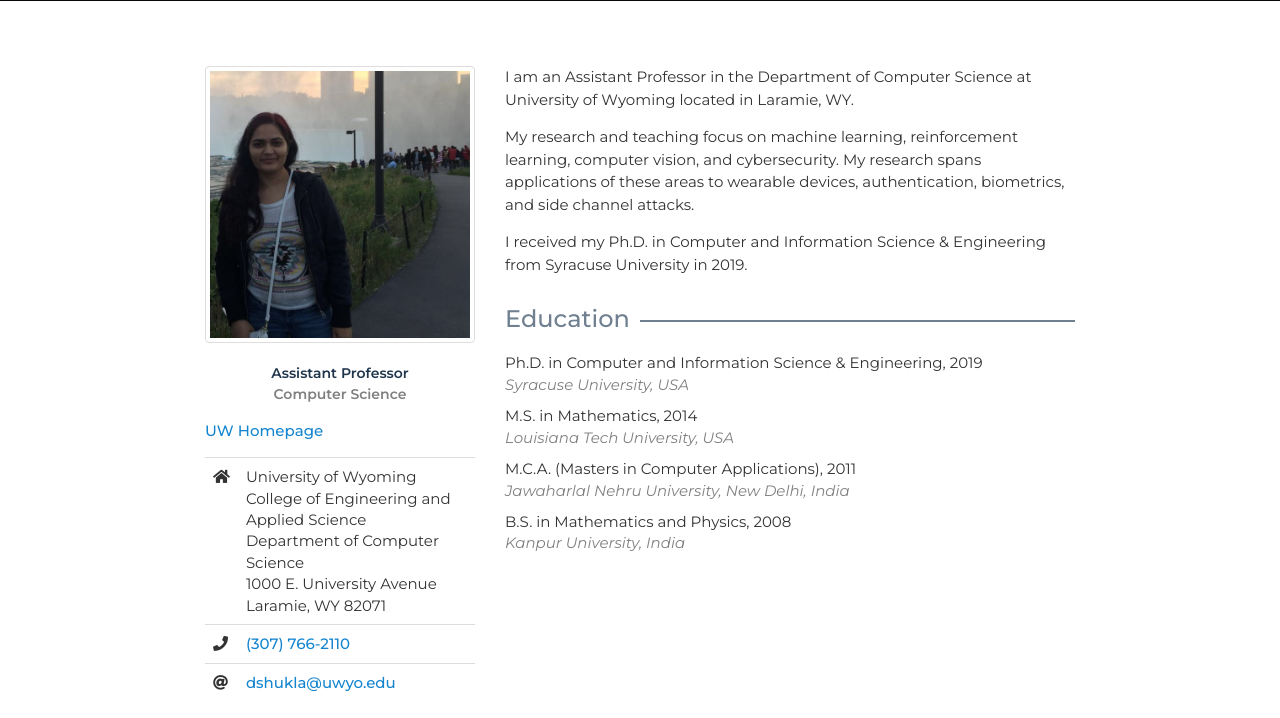
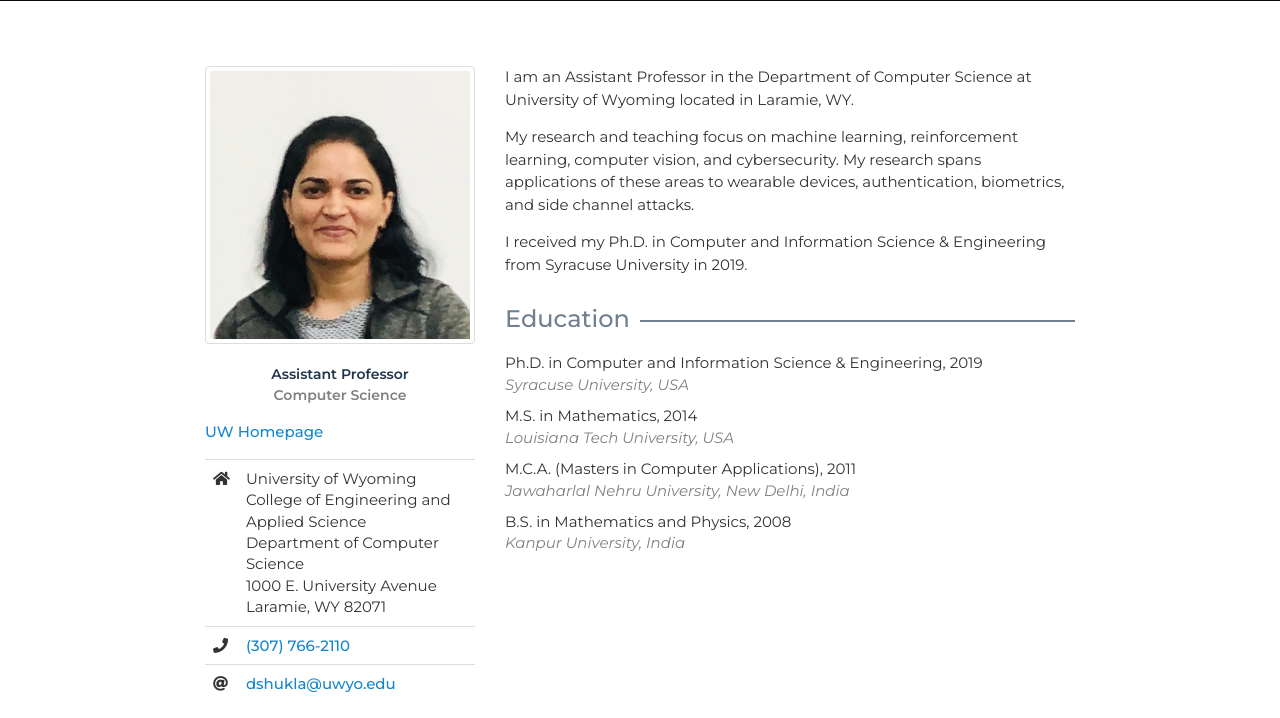
Before and after one commit to DikshaShukla/DikshaShukla.github.io, a plain HTML site: page index.html in a window 1280 px wide. Shown: the part 81-799 px from the top of the page. Drawn offline with nearby package versions, Linux system fonts and the light colour scheme; some icons are missing.

Commit message:
Update index.html

```diff
--- a/index.html
+++ b/index.html
@@ -59,7 +59,8 @@
 
     <div class="row">
       <div class="col-sm-4">
-        <img class="center-block img img-responsive img-thumbnail" src="dikshaHeadshot.jpg" alt="Image of Diksha Shukla">
+        <!--<img class="center-block img img-responsive img-thumbnail" src="dikshaHeadshot.jpg" alt="Image of Diksha Shukla"> -->
+         <img class="center-block img img-responsive img-thumbnail" src="Headshot.jpeg" alt="Image of Diksha Shukla">
 
         <p id="title">Assistant Professor<br>
           <span id="program">Computer Science</span>
```
